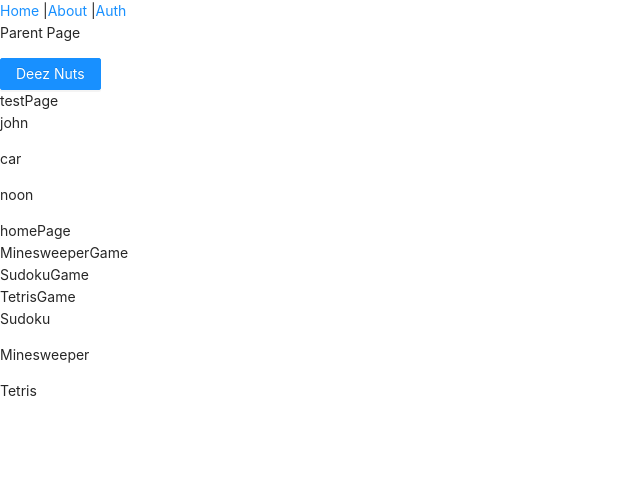
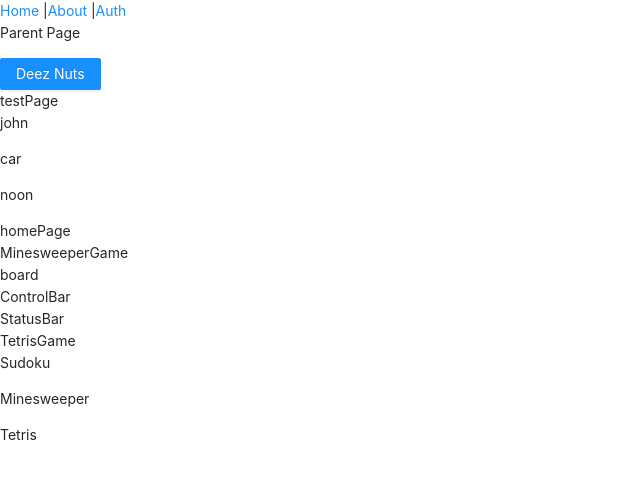
Before and after one commit to Manion-sebastian/waggroup, a Next.js app: page / in a window 1280 px wide. Shown: the top 478 px of the page, without its empty margins (0-640 px from the left). Built offline with nearby package versions, Linux system fonts and the light colour scheme.

Commit message:
changes to sudoku components

```diff
--- /dev/null
+++ b/components/Sudoku/board.tsx
@@ -0,0 +1,11 @@
+import React from 'react'
+
+type Props = {}
+
+const Board = (props: Props) => {
+  return (
+    <div>board</div>
+  )
+}
+
+export default Board
--- /dev/null
+++ b/components/Sudoku/controlBar.tsx
@@ -0,0 +1,11 @@
+import React from 'react'
+
+type Props = {}
+
+const ControlBar = (props: Props) => {
+  return (
+    <div>ControlBar</div>
+  )
+}
+
+export default ControlBar
--- /dev/null
+++ b/components/Sudoku/statusBar.tsx
@@ -0,0 +1,11 @@
+import React from 'react'
+
+type Props = {}
+
+const StatusBar = (props: Props) => {
+  return (
+    <div>StatusBar</div>
+  )
+}
+
+export default StatusBar
--- /dev/null
+++ b/components/Sudoku/sudokuGame.tsx
@@ -0,0 +1,18 @@
+import React from 'react'
+import Board from './board'
+import ControlBar from './controlBar'
+import StatusBar from './statusBar'
+
+type Props = {}
+
+const SudokuGame = (props: Props) => {
+  return (
+    <div>
+      <Board />
+      <ControlBar />
+      <StatusBar />
+    </div>
+  )
+}
+
+export default SudokuGame
--- a/components/sudokuGame.tsx
+++ /dev/null
@@ -1,11 +0,0 @@
-import React from 'react'
-
-type Props = {}
-
-const SudokuGame = (props: Props) => {
-  return (
-    <div>SudokuGame</div>
-  )
-}
-
-export default SudokuGame
--- a/pages/index.tsx
+++ b/pages/index.tsx
@@ -12,7 +12,7 @@ import type { ExpandedExample, BrandonExample } from '../typings' // this is a c
 import type { BrandonGame } from '../typingBrandon' // separate types for each person to limit git issues.
 import HomePage from '../components/homePage'
 import MinesweeperGame from '../components/minesweeperGame'
-import SudokuGame from '../components/sudokuGame'
+import SudokuGame from '../components/Sudoku/sudokuGame'
 import TetrisGame from '../components/tetrisGame'
 
 
```
